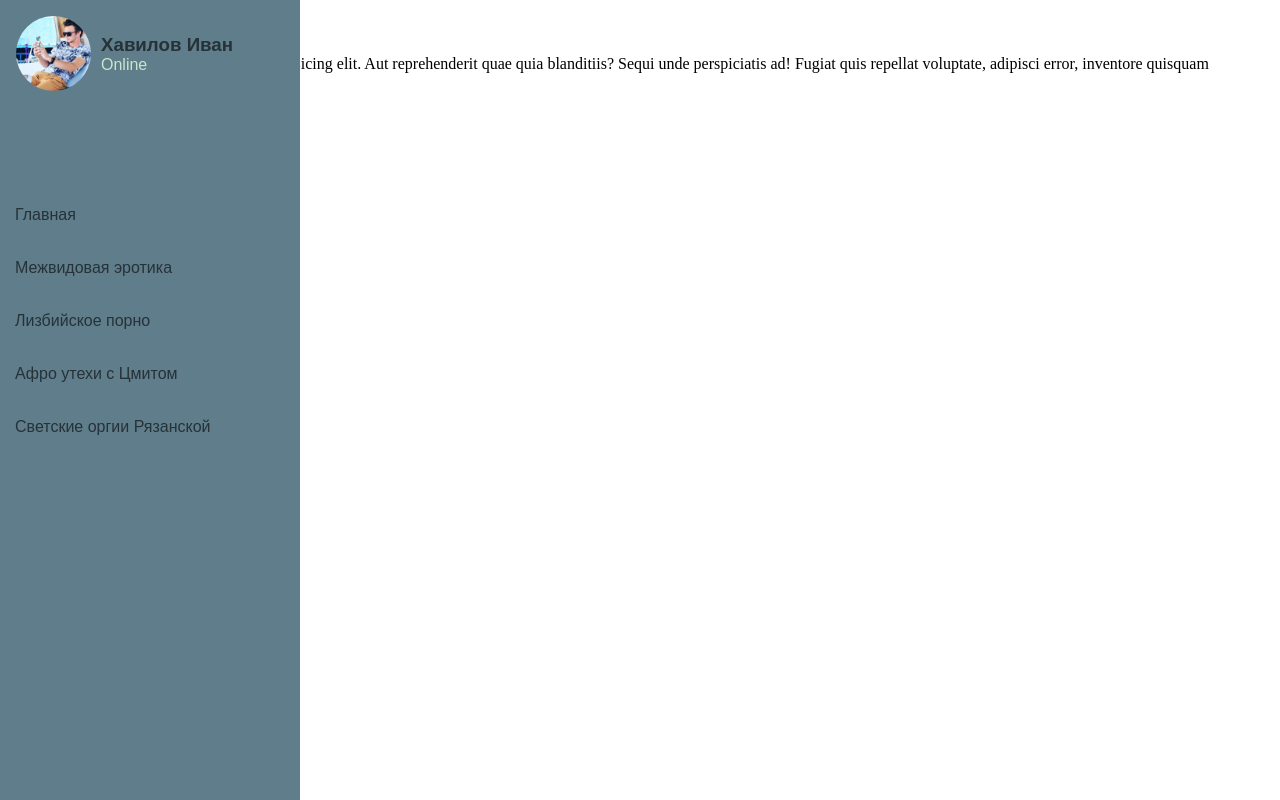
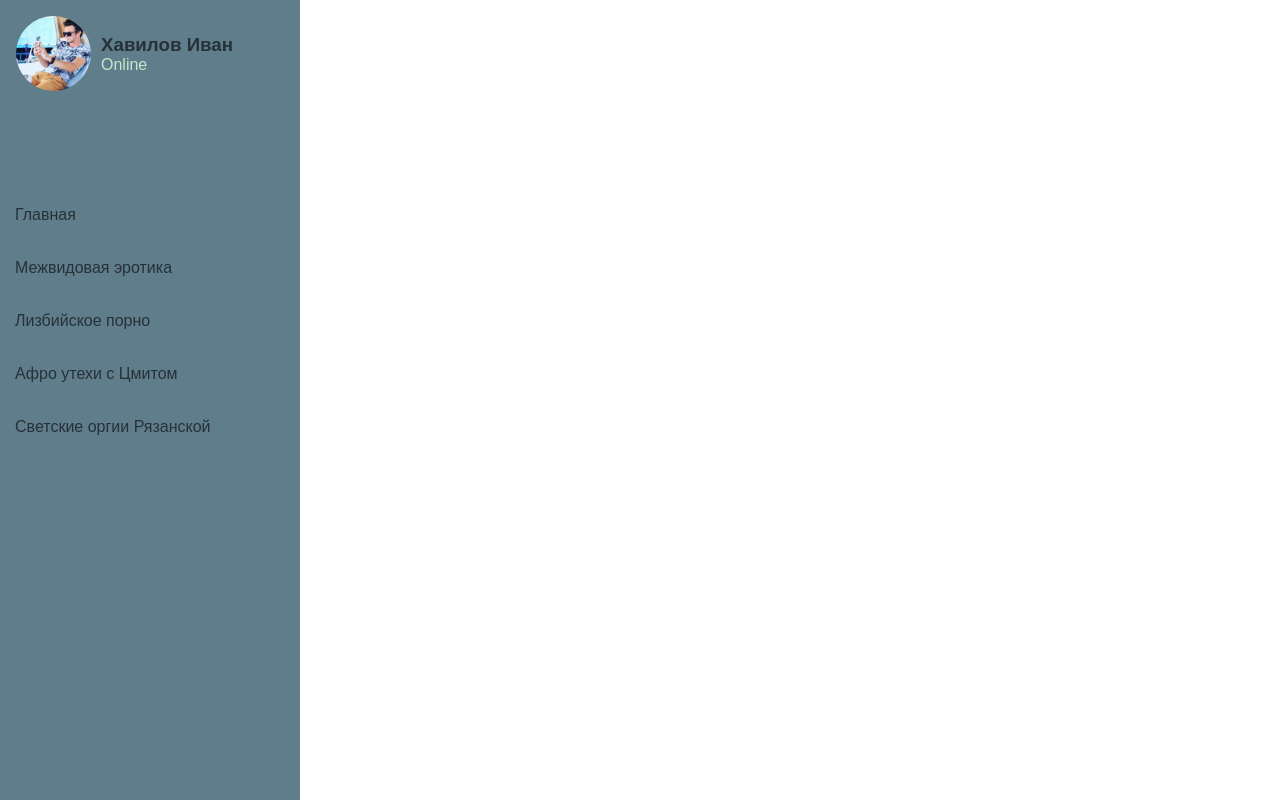
Before and after one commit to havilovivan/test-project, a plain HTML site: page index.html in a window 1280 px wide. Drawn offline with Linux system fonts and the light colour scheme.

Commit message:
удалил херню

```diff
--- a/index.html
+++ b/index.html
@@ -43,12 +43,7 @@
                 <span>Статья 1</span>
             </div>
             <section>
-                <p>
-                    Lorem ipsum, dolor sit amet consectetur adipisicing elit.
-                     Aut reprehenderit quae quia blanditiis?
-                      Sequi unde perspiciatis ad!
-                       Fugiat quis repellat voluptate, adipisci error, inventore quisquam dignissimos culpa cumque, aliquam quam!
-                </p>
+
             </section>
         </article>
    </main>
```
